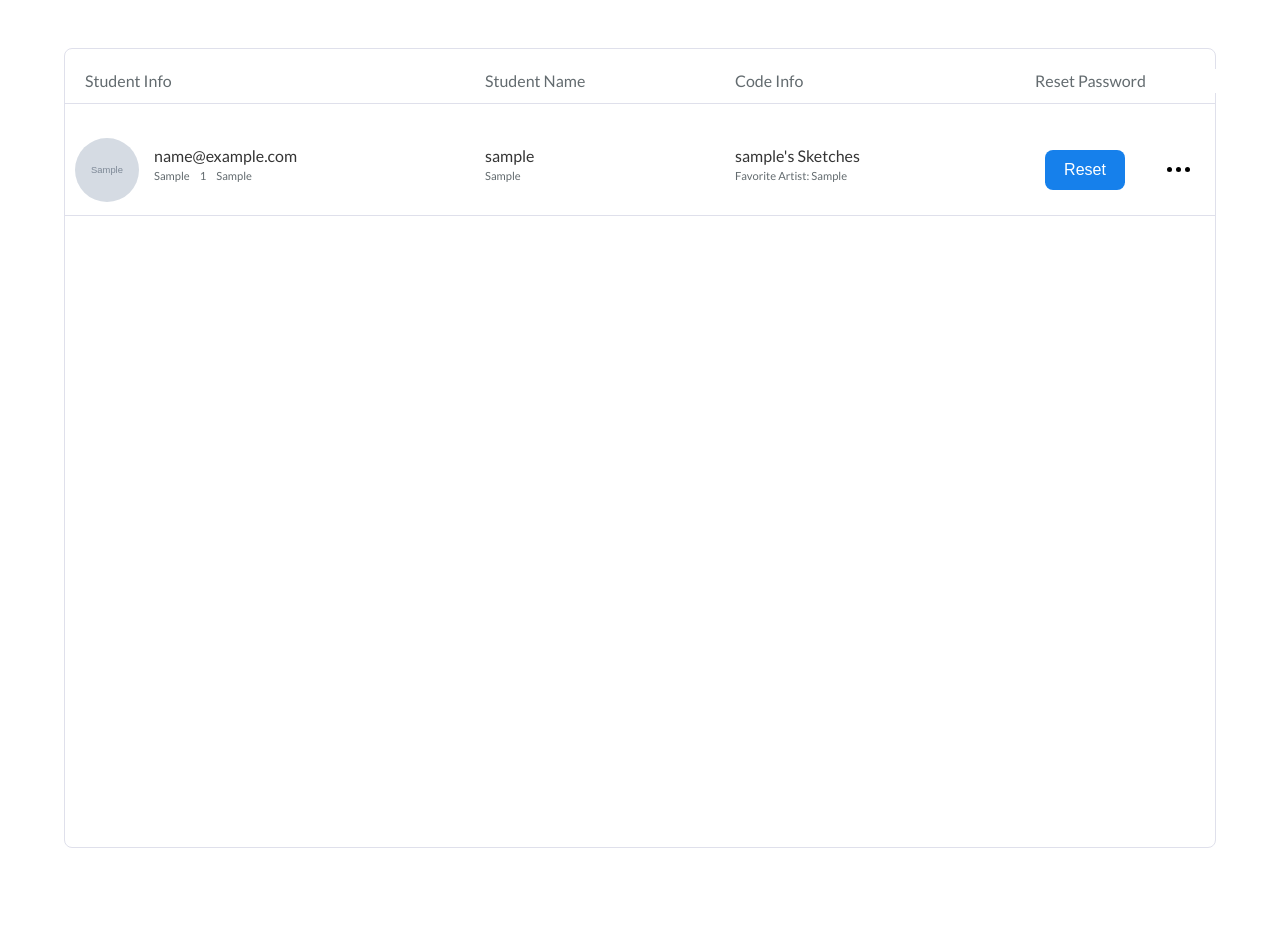
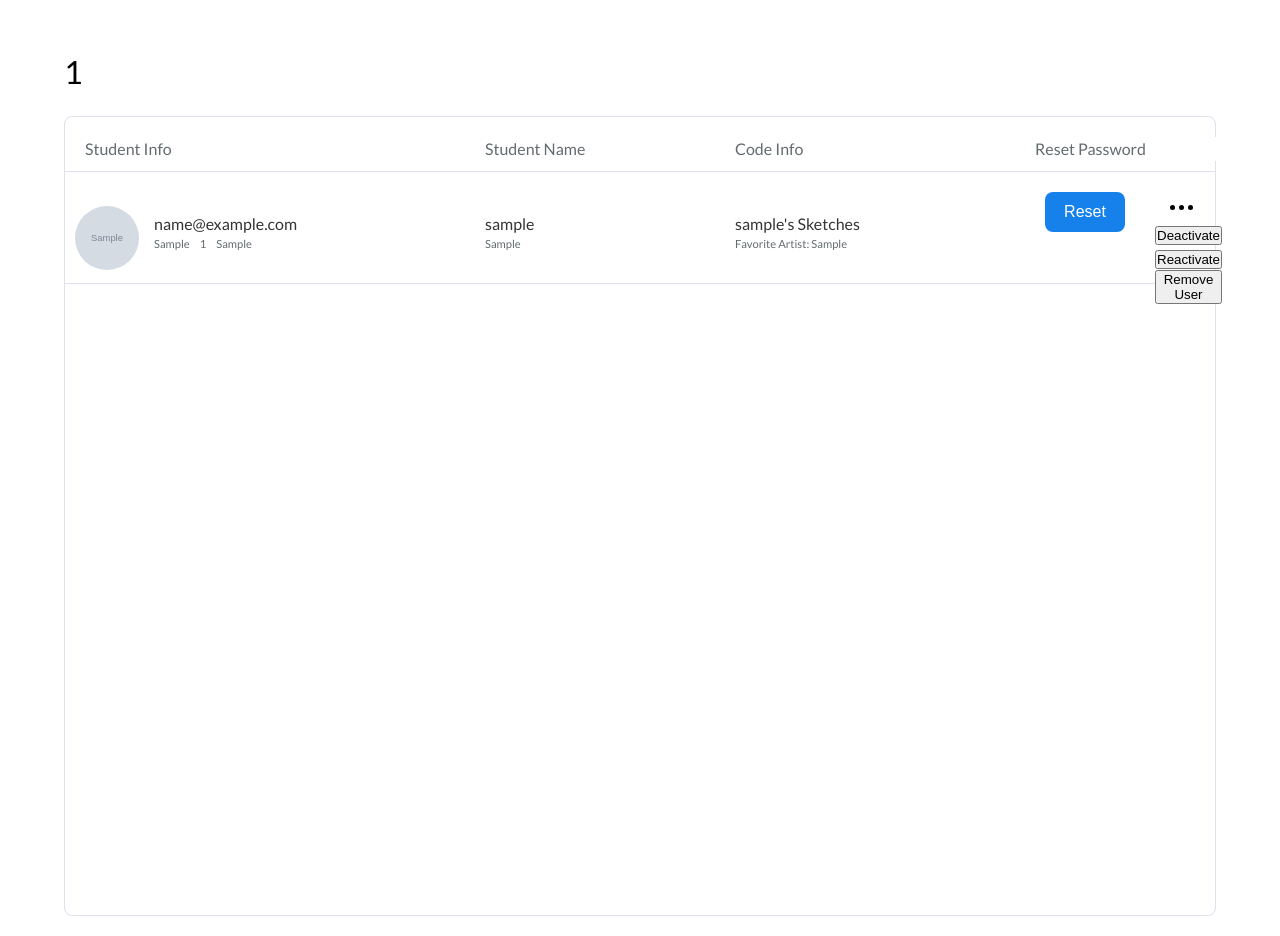
Before and after one commit to slowizzm/ITGM727-databases-and-dynamic-web-programming, a PHP site: page /admin.php in a window 1280 px wide. Shown: the part 72-1008 px from the top of the page. Before the commit the page ends 920 px from the top, so only its background shows below. Run offline with PHP 8.4, Linux system fonts and the light colour scheme; the visitor is signed in with stand-in values (Sample User, id 1); tables that the repository leaves empty or names only in its code hold one stand-in row (values such as "Sample post"); grey boxes marked "Sample" are stand-in pictures.

Commit message:
updates active status, resets pw, removes user - needs active status css work

```diff
--- a/CreativeProject/admin.php
+++ b/CreativeProject/admin.php
@@ -3,17 +3,81 @@ session_start();
 //connect to db
 include 'includes/conn.php';
 //query users
-$query = 'SELECT id, email, username, major, artistic_influence, bio, img, p5_url, semester, course_id, section FROM student_info ORDER BY created_at';
+$query = 'SELECT id, email, username, major, artistic_influence, bio, img, p5_url, semester, course_id, section, isActive FROM students ORDER BY created_at';
 
 //get result
 $result = mysqli_query($conn, $query);
-
 //fetch results
 $students = mysqli_fetch_all($result, MYSQLI_ASSOC);
+
+
+$init = $_SESSION['has_init'];
+
+
+foreach ($students as $key => $stud) {
+    if ($init != 'init') {
+        $opacityActiveStatus[$key] = 'opaque';
+        $cardColorActiveStatus[$key] = 'card-active';
+        $btnDeactivateStatus[$key] = 'show';
+        $btnReactivateStatus[$key] = 'hidden';
+        $tester = $_SESSION['has_init'];
+        $_SESSION['has_init'] = 'init';
+    }
+
+    if (isset($_POST['deactivate-' . $key])) {
+        $tester = 'innactive key ' . $key;
+        $opacityActiveStatus[$key] = 'no-opaque';
+        $cardColorActiveStatus[$key] = 'card-inactive';
+        $btnDeactivateStatus[$key] = 'hidden';
+        $btnReactivateStatus[$key] = 'show';
+        $sql = "UPDATE students
+    SET isActive='0'
+     WHERE id='$key'";
+        //save to db
+        if (mysqli_query($conn, $sql)) {
+        } else {
+            echo 'query err: ' . mysqli_error($conn);
+        }
+    } else if (isset($_POST['reactivate-' . $key])) {
+        $tester = 'active key ' . $key;
+        $opacityActiveStatus[$key] = 'opaque';
+        $cardColorActiveStatus[$key] = 'card-active';
+        $btnDeactivateStatus[$key] = 'show';
+        $btnReactivateStatus[$key] = 'hidden';
+        $sql = "UPDATE students
+    SET isActive='1'
+     WHERE id='$key'";
+        //save to db
+        if (mysqli_query($conn, $sql)) {
+        } else {
+            echo 'query err: ' . mysqli_error($conn);
+        }
+    }
+
+    if (isset($_POST['remove-' . $key])) {
+        $sql = "DELETE FROM students WHERE id='$key'";
+        mysqli_query($conn, $sql);
+        header('location: admin.php');
+    }
+
+    if (isset($_POST['reset-' . $key])) {
+        $sql = "UPDATE students
+    SET password='newPW290'
+     WHERE id='$key'";
+        //save to db
+        if (mysqli_query($conn, $sql)) {
+        } else {
+            echo 'query err: ' . mysqli_error($conn);
+        }
+    }
+}
 
 //free mem / close conn
 mysqli_free_result($result);
 mysqli_close($conn);
+
+// echo $reactivate;
+
 ?>
 
 <!-- HTML -->
@@ -30,7 +94,11 @@ mysqli_close($conn);
 
 <body>
     <?php include 'includes/header.php'; ?>
+
+
+
     <div class="admin-container">
+        <div style="font-size: 2rem"><?php echo $tester ?></div>
         <div class="admin-panel-container">
             <div class="panel-card-info">
                 <div class="panel-title student-info">Student Info</div>
@@ -38,8 +106,8 @@ mysqli_close($conn);
                 <div class="panel-title student-code">Code Info</div>
                 <div class="panel-title student-password">Reset Password</div>
             </div>
-
-            <?php foreach ($students as $student) : ?>
+            <!-- $array as $key =>> $element -->
+            <?php foreach ($students as $key => $student) : ?>
                 <?php
                 $user_name = htmlspecialchars($student['username']);
                 $user_email = htmlspecialchars($student['email']);
@@ -53,8 +121,8 @@ mysqli_close($conn);
                 $section = htmlspecialchars($student['section']);
                 ?>
 
-                <div class="card">
-                    <div class="card-student-info-wrapper">
+                <div class="card <?php echo $cardColorActiveStatus[$key] ?> ">
+                    <div class="card-student-info-wrapper student-info-opaque <?php echo $opacityActiveStatus[$key] ?>">
                         <img class="card-avatar" src="<?php echo $img ?>" alt="<?php echo htmlspecialchars($student['username']) ?>" />
                         <div class="card-student-info-container">
                             <p class="card-info-email"><?php echo $user_email ?></p>
@@ -66,28 +134,45 @@ mysqli_close($conn);
                         </div>
                     </div>
 
-                    <div class="card-student-name-container">
+                    <div class="card-student-name-container student-name-opaque <?php echo $opacityActiveStatus[$key] ?>">
                         <p class="card-student-name"><?php echo $user_name ?></p>
                         <p class="card-major"><?php echo $major ?></p>
                     </div>
 
-                    <div class="card-code-info-container">
+                    <div class="card-code-info-container student-code-opaque <?php echo $opacityActiveStatus[$key] ?>">
                         <p class="card-code-info-link"><a href="<?php echo $url ?>"><?php echo $user_name ?>'s Sketches</a> </p>
                         <p class="card-code-info-fav-artist">Favorite Artist: <?php echo $artistic_influence ?></p>
                     </div>
 
                     <div class="card-options-container">
-                        <button class="card-btn">Reset</button>
-                        <div class="card-more">
-                            <span class="card-more-circ"></span>
-                            <span class="card-more-circ"></span>
-                            <span class="card-more-circ"></span>
-                        </div>
+                        <form action="admin.php" method="post">
+                            <button class="card-btn btn-opaque <?php echo $opacityActiveStatus[$key] ?>" name="<?php echo 'reset-' . $key ?>" type="submit">Reset</button>
+                            </form>
+                            <div class=" admin-dropdown" id="admin-dropdown">
+                                <button class="card-more">
+                                    <span class="card-more-circ"></span>
+                                    <span class="card-more-circ"></span>
+                                    <span class="card-more-circ"></span>
+                                </button>
+                                <div class="admin-dropdown-content">
+                                    <form action="admin.php" method="post">
+                                        <button class="user-active-status user-active <?php echo $btnDeactivateStatus[$key] ?>" name="<?php echo 'deactivate-' . $key ?>" type="submit">Deactivate</button>
+                                    </form>
+                                    <form action="admin.php" method="post">
+                                        <button class="user-active-status user-inactive <?php echo $btnReactivateStatus[$key] ?>" name="<?php echo 'reactivate-' . $key ?>" type="submit">Reactivate</button>
+                                    </form>
+                                    <form action="admin.php" method="post">
+                                        <button class="user-active-status user-remove" name="<?php echo 'remove-' . $key ?>" type="submit">Remove User</button>
+                                    </form>
+                                </div>
+                            </div>
                     </div>
                 </div>
             <?php endforeach ?>
         </div>
     </div>
+
+    <script src="js/helpers.js"></script>
 </body>
 
 </html>
```
